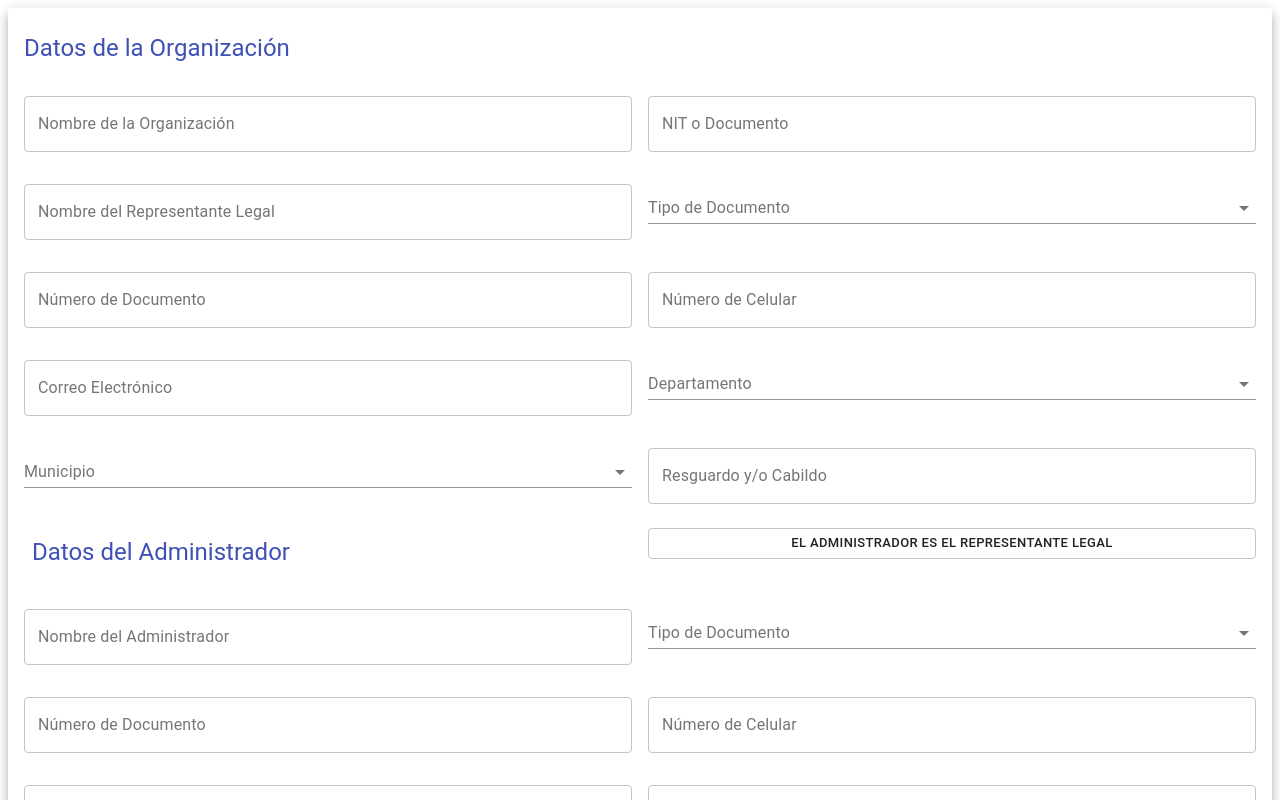
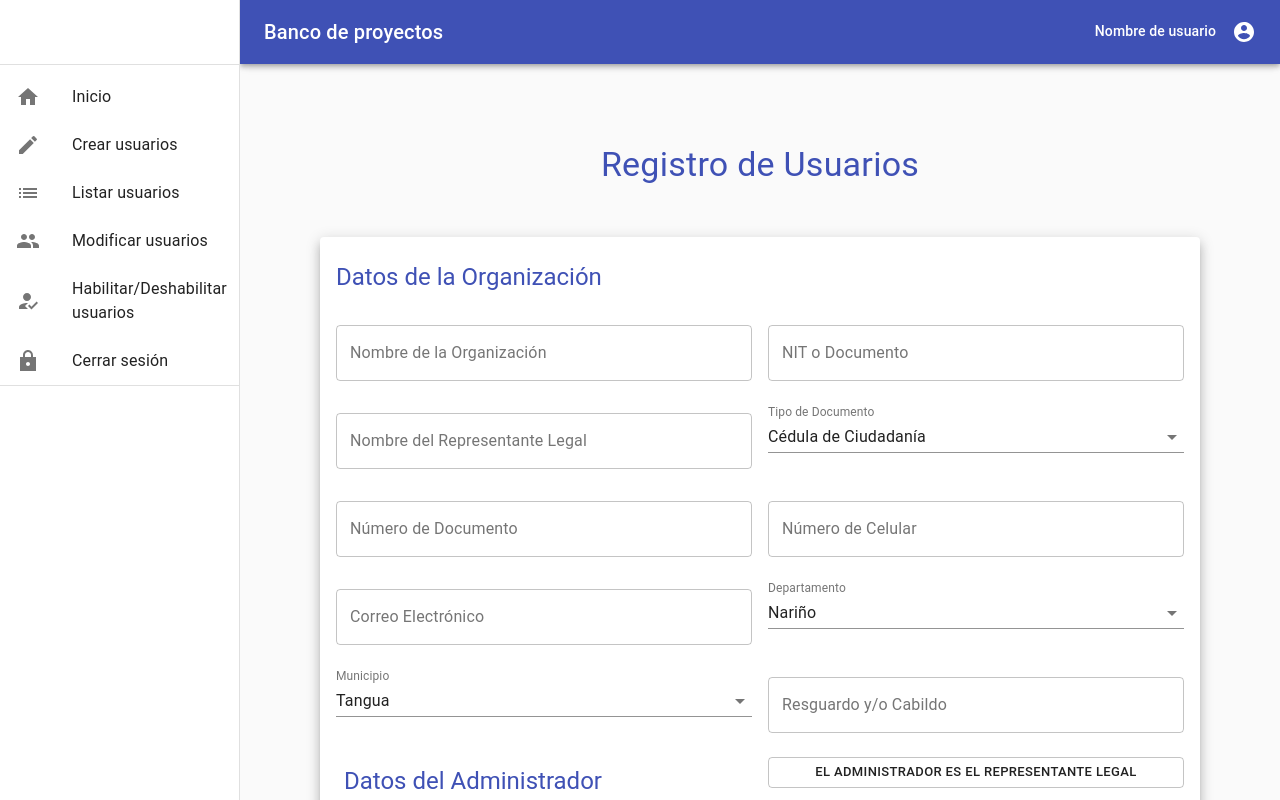
Before and after one commit to mosqueradvd/proyectoDocumentacion, a React app: page / in a window 1280 px wide. Shown: the top 800 px of the page. Built offline with nearby package versions, Linux system fonts and the light colour scheme.

Commit message:
[FEATURE], Add dynamic info to dropdowns

```diff
--- a/src/components/UserRegistration.jsx
+++ b/src/components/UserRegistration.jsx
@@ -1,4 +1,4 @@
-import React from "react";
+import React, { useState } from "react";
 import Button from "@material-ui/core/Button";
 import TextField from "@material-ui/core/TextField";
 import Typography from "@material-ui/core/Typography";
@@ -56,8 +56,110 @@ const useStyles = makeStyles((theme) => ({
   },
 }));
 
+const mainDocType = {
+  id: 1,
+  name: "DNI",
+};
+
+const docTypes = [
+  {
+    id: 1,
+    name: "Cédula de Ciudadanía",
+  },
+  {
+    id: 2,
+    name: "Tarjeta de Identidad",
+  },
+  {
+    id: 3,
+    name: "Cedula de Extranjería",
+  },
+];
+
+const getDocIndex = (id, docTypes) => {
+  for (let i = 0; i < docTypes.length; i++) {
+    if (docTypes[i].id === id) {
+      return i;
+    }
+  }
+  return "";
+};
+
+const mainDept = {
+  id: 1,
+  name: "Department",
+};
+
+const departments = [
+  {
+    id: 1,
+    name: "Nariño",
+  },
+  {
+    id: 2,
+    name: "Nariño",
+  },
+  {
+    id: 3,
+    name: "Nariño",
+  },
+];
+
+const getDepIndex = (id, departments) => {
+  for (let i = 0; i < departments.length; i++) {
+    if (departments[i].id === id) {
+      return i;
+    }
+  }
+  return "";
+};
+
+const mainTown = {
+  id: 1,
+  name: "Department",
+};
+
+const towns = [
+  {
+    id: 1,
+    name: "Tangua",
+  },
+  {
+    id: 2,
+    name: "Tangua",
+  },
+  {
+    id: 3,
+    name: "Tangua",
+  },
+];
+
+const getTownIndex = (id, towns) => {
+  for (let i = 0; i < towns.length; i++) {
+    if (departments[i].id === id) {
+      return i;
+    }
+  }
+  return "";
+};
+
 const UserRegistration = () => {
   const classes = useStyles();
+  const [dept, setDept] = useState(mainDept);
+  const [doctype, setDoctype] = useState(mainDocType);
+  const [town, setTown] = useState(mainTown);
+
+  const handleDeptChange = (event) => {
+    setDept(event.target.value);
+  };
+
+  const handleDocChange = (event) => {
+    setDoctype(event.target.value);
+  };
+
+  const handleTownChange = (event) => {
+    setTown(event.target.value);
+  };
 
   return (
     <>
@@ -108,10 +210,19 @@ const UserRegistration = () => {
             <Grid item xs={12} sm={6} md={6}>
               <FormControl className={classes.formControl}>
                 <InputLabel>Tipo de Documento</InputLabel>
-                <Select className={classes.selectInput}>
-                  <MenuItem>Cédula de Ciudadanía</MenuItem>
-                  <MenuItem>T.I</MenuItem>
-                  <MenuItem>Cédula de Extranjería</MenuItem>
+                <Select
+                  id="doctype-input"
+                  onChange={handleDocChange}
+                  className={classes.selectInput}
+                  value={docTypes[getDocIndex(doctype.id, docTypes)]}
+                >
+                  {docTypes.map((doc) => {
+                    return (
+                      <MenuItem key={doc.id} value={doc}>
+                        {doc.name}
+                      </MenuItem>
+                    );
+                  })}
                 </Select>
               </FormControl>
             </Grid>
@@ -149,10 +260,19 @@ const UserRegistration = () => {
             <Grid item xs={12} sm={6} md={6}>
               <FormControl className={classes.formControl}>
                 <InputLabel>Departamento</InputLabel>
-                <Select className={classes.selectInput}>
-                  <MenuItem>Nariño</MenuItem>
-                  <MenuItem>Nariño</MenuItem>
-                  <MenuItem>Nariño</MenuItem>
+                <Select
+                  id="company-dept"
+                  value={departments[getDepIndex(dept.id, departments)]}
+                  onChange={handleDeptChange}
+                  className={classes.selectInput}
+                >
+                  {departments.map((dept) => {
+                    return (
+                      <MenuItem key={dept.id} value={dept}>
+                        {dept.name}
+                      </MenuItem>
+                    );
+                  })}
                 </Select>
               </FormControl>
             </Grid>
@@ -160,11 +280,19 @@ const UserRegistration = () => {
             <Grid item xs={12} sm={6} md={6}>
               <FormControl className={classes.formControl}>
                 <InputLabel>Municipio</InputLabel>
-                <Select className={classes.selectInput}>
-                  <MenuItem>Tangua</MenuItem>
-                  <MenuItem>Tangua</MenuItem>
-                  <MenuItem>Tangua</MenuItem>
-                  <MenuItem>Tangua</MenuItem>
+                <Select
+                  id="company-town"
+                  value={towns[getTownIndex(town.id, towns)]}
+                  onChange={handleTownChange}
+                  className={classes.selectInput}
+                >
+                  {towns.map((town) => {
+                    return (
+                      <MenuItem key={town.id} value={town}>
+                        {town.name}
+                      </MenuItem>
+                    );
+                  })}
                 </Select>
               </FormControl>
             </Grid>
--- a/src/routes/App.js
+++ b/src/routes/App.js
@@ -4,13 +4,11 @@ import RememberPassword from "../components/RememberPassword";
 import Navbar from "../components/Navbar";
 import ListSuperadmin from "../components/ListsSuperadmin";
 import Container from "../components/Container";
-import ModUserInfo from "../components/ModUserInfo";
-import UserInfo from "../components/UserInfo";
 import UserRegistration from "../components/UserRegistration";
 const App = () => {
   return (
     <>
-      <UserRegistration />
+      <Container />
     </>
   );
 };
```
